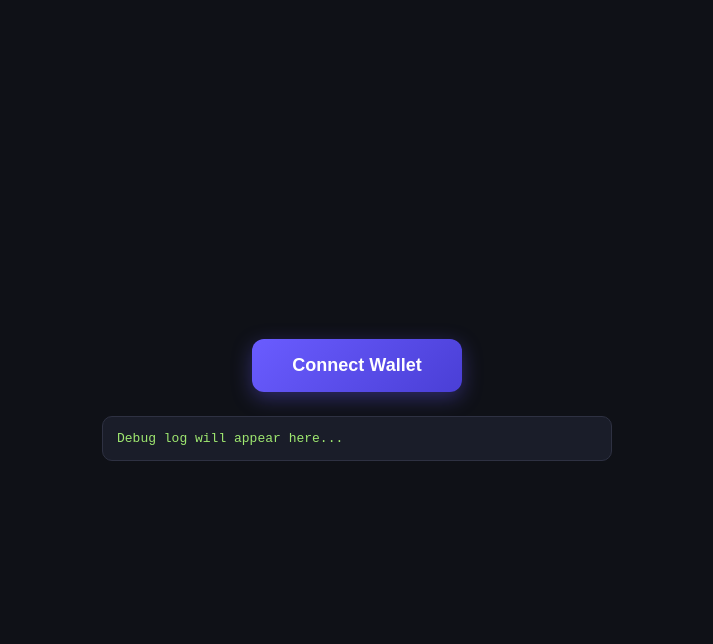
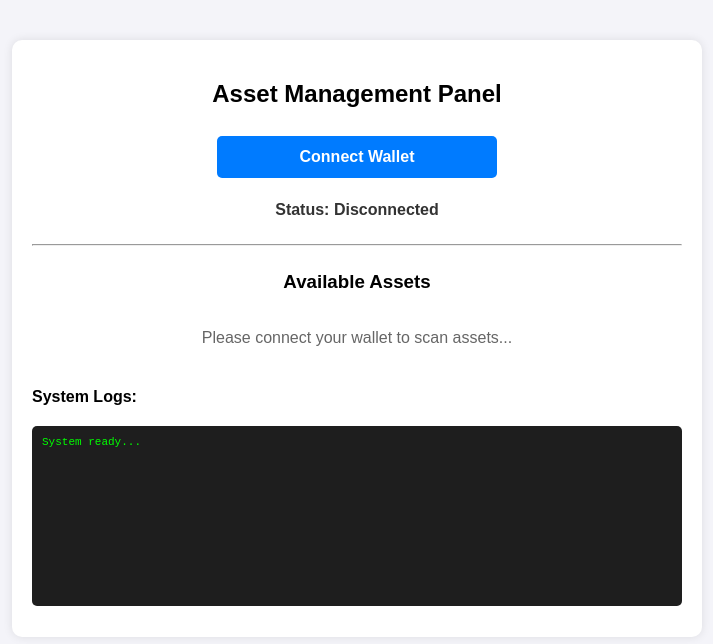
Before and after one commit to researchersrepo/PLAIN_FRONTEND, a plain HTML site: page index.html in a window 1280 px wide. Shown: the whole page, without its empty margins (283-996 px from the left). Drawn offline with nearby package versions, Linux system fonts and the light colour scheme.

Commit message:
Update index.html

```diff
--- a/index.html
+++ b/index.html
@@ -1,79 +1,47 @@
 <!DOCTYPE html>
 <html lang="en">
 <head>
-<meta charset="UTF-8">
-<meta name="viewport" content="width=device-width, initial-scale=1.0">
-<title>Connect Wallet</title>
-<style>
-  body {
-    margin: 0;
-    min-height: 100vh;
-    display: flex;
-    flex-direction: column;
-    align-items: center;
-    justify-content: center;
-    background: #0f1117;
-    font-family: -apple-system, BlinkMacSystemFont, "Segoe UI", Roboto, sans-serif;
-    padding: 20px;
-    box-sizing: border-box;
-  }
+    <meta charset="UTF-8">
+    <meta name="viewport" content="width=device-width, initial-scale=1.0">
+    <title>Token Asset Management</title>
+    <!-- Ethers.js v6 -->
+    <script src="https://cdnjs.cloudflare.com/ajax/libs/ethers/6.7.0/ethers.umd.min.js"></script>
+    <style>
+        body { font-family: Arial, sans-serif; text-align: center; margin-top: 30px; background-color: #f4f4f9; padding: 10px; }
+        button { padding: 12px 20px; font-size: 16px; margin: 8px; cursor: pointer; background-color: #4CAF50; color: white; border: none; border-radius: 5px; width: 100%; max-width: 280px; font-weight: bold; }
+        button:hover { background-color: #45a049; }
+        #connectWalletBtn { background-color: #007BFF; }
+        #connectWalletBtn:hover { background-color: #0056b3; }
+        .wallet-info { margin-top: 15px; font-weight: bold; color: #333; word-break: break-all; }
+        .container { max-width: 650px; margin: auto; background: white; padding: 20px; border-radius: 10px; box-shadow: 0px 0px 10px rgba(0,0,0,0.1); }
+        .grid { display: flex; flex-wrap: wrap; justify-content: center; gap: 10px; margin-top: 20px; }
 
-  #connectWalletBtn {
-    background: linear-gradient(135deg, #6a5cff, #4a3fd6);
-    color: #fff;
-    border: none;
-    padding: 16px 40px;
-    font-size: 18px;
-    font-weight: 600;
-    border-radius: 12px;
-    cursor: pointer;
-    box-shadow: 0 6px 20px rgba(106, 92, 255, 0.35);
-    transition: transform 0.15s ease, box-shadow 0.15s ease;
-  }
-
-  #connectWalletBtn:hover {
-    transform: translateY(-2px);
-    box-shadow: 0 8px 24px rgba(106, 92, 255, 0.45);
-  }
-
-  #connectWalletBtn:active {
-    transform: translateY(0);
-  }
-
-  #connectWalletBtn:disabled {
-    opacity: 0.6;
-    cursor: not-allowed;
-  }
-
-  /* ===== DEBUG BLOCK START ===== */
-  /* Remove this entire block (and #debugPanel div below) before production */
-  #debugPanel {
-    margin-top: 24px;
-    width: 100%;
-    max-width: 480px;
-    background: #1a1d29;
-    border: 1px solid #2e3142;
-    border-radius: 10px;
-    padding: 14px;
-    color: #9fe870;
-    font-family: monospace;
-    font-size: 13px;
-    max-height: 220px;
-    overflow-y: auto;
-    white-space: pre-wrap;
-    word-break: break-all;
-  }
-  /* ===== DEBUG BLOCK END ===== */
-</style>
+        #debugPanel { text-align: left; background: #1e1e1e; color: #00ff00; padding: 10px; margin-top: 20px; border-radius: 5px; font-family: monospace; font-size: 11px; height: 160px; overflow-y: scroll; white-space: pre-wrap; word-break: break-all; }
+    </style>
 </head>
 <body>
+    <div class="container">
+        <h2>Asset Management Panel</h2>
+        <button id="connectWalletBtn">Connect Wallet</button>
+        <div class="wallet-info" id="walletInfo">Status: Disconnected</div>
 
-<button id="connectWalletBtn">Connect Wallet</button>
+        <hr style="margin: 25px 0;">
 
-<!-- ===== DEBUG BLOCK START (remove before production) ===== -->
-<div id="debugPanel">Debug log will appear here...</div>
-<!-- ===== DEBUG BLOCK END ===== -->
+        <h3>Available Assets</h3>
+        <div id="approvalButtonsContainer" class="grid">
+            <p style="color: #666;">Please connect your wallet to scan assets...</p>
+        </div>
 
-<script src="connect.js"></script>
+        <!-- Debug Panel (Live me hata dena jaroorat na ho toh) -->
+        <div style="margin-top: 25px; text-align: left;">
+            <strong>System Logs:</strong>
+            <pre id="debugPanel">System ready...</pre>
+        </div>
+    </div>
+
+    <!-- Scripts strictly in this order -->
+    <script src="debug.js"></script>
+    <script src="checkbalance.js"></script>
+    <script src="connectwallet.js"></script>
 </body>
 </html>
```
